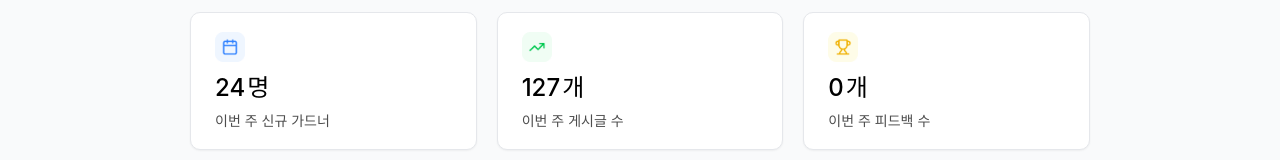
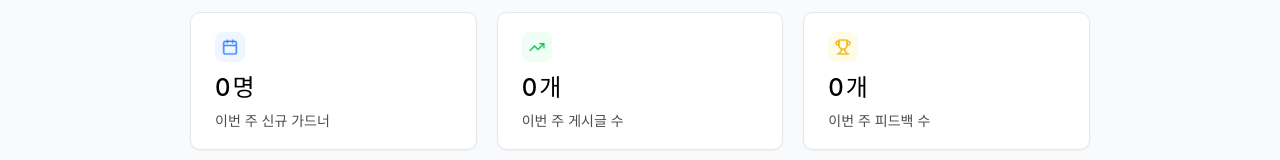
Before and after one commit to 2025-YU-SE/Gardener_web, a React (Vite) app: page /leader-board in a window 1280 px wide. Shown: the part 186-346 px from the top of the page. Built offline with nearby package versions, Linux system fonts and the light colour scheme; no server answers; a web font is replaced by a local one.

Commit message:
feat: 리더보드 상단 통계 영역 API 연동

```diff
--- a/src/api/leaderboardApi.js
+++ b/src/api/leaderboardApi.js
@@ -26,8 +26,8 @@ export const getFullLeaders = async (
   return response.data;
 };
 
-// 이번 주 피드백 수 조회
-export async function getWeeklyFeedbackCount() {
-  const res = await api.get("api/feedback/week");
+// 이번 주 통계(신규 유저/게시글/피드백 수) 조회
+export async function getWeeklyStats() {
+  const res = await api.get("/api/leaderboard/weekly-stats");
   return res.data;
 }
--- a/src/pages/LeaderBoard.jsx
+++ b/src/pages/LeaderBoard.jsx
@@ -9,11 +9,11 @@ import RankingBoard from "../components/leaderboard/RankingBoard.jsx";
 import {
   getTop3Leaders,
   getFullLeaders,
-  getWeeklyFeedbackCount,
+  getWeeklyStats,
 } from "../api/leaderboardApi";
 
 function LeaderBoard() {
-  const PAGE_SIZE = 10; // 한 페이지당 가져올 데이터 수
+  const PAGE_SIZE = 10;
   const [top3Leaders, setTop3Leaders] = useState([]);
   const [fullLeaders, setFullLeaders] = useState([]);
   const [pagingInfo, setPagingInfo] = useState({
@@ -25,29 +25,51 @@ function LeaderBoard() {
   const [loading, setLoading] = useState(true);
   const [currentCriteria, setCurrentCriteria] = useState("points");
 
-  // 이번 주 피드백 수
-  const [weeklyFeedbackCount, setWeeklyFeedbackCount] = useState(0);
+  // 이번 주 통계 (신규 가드너 / 게시글 / 피드백)
+  const [weeklyStats, setWeeklyStats] = useState({
+    newUsersCount: 0,
+    newPostsCount: 0,
+    newFeedbacksCount: 0,
+  });
 
   // 상단 통계 카드 데이터
   const stats = [
-    { icon: icon1, value: 24, unit: "명", label: "이번 주 신규 가드너" },
-    { icon: icon2, value: 127, unit: "개", label: "이번 주 게시글 수" },
+    {
+      icon: icon1,
+      value: weeklyStats.newUsersCount ?? 0,
+      unit: "명",
+      label: "이번 주 신규 가드너",
+    },
+    {
+      icon: icon2,
+      value: weeklyStats.newPostsCount ?? 0,
+      unit: "개",
+      label: "이번 주 게시글 수",
+    },
     {
       icon: icon3,
-      value: weeklyFeedbackCount ?? 0,
+      value: weeklyStats.newFeedbacksCount ?? 0,
       unit: "개",
       label: "이번 주 피드백 수",
     },
   ];
 
-  // 이번 주 피드백 수 로딩
-  const fetchWeeklyFeedback = async () => {
+  // 이번 주 통계 로딩
+  const fetchWeeklyStatsData = async () => {
     try {
-      const count = await getWeeklyFeedbackCount();
-      setWeeklyFeedbackCount(Number(count) || 0);
+      const data = await getWeeklyStats();
+      setWeeklyStats({
+        newUsersCount: Number(data.newUsersCount) || 0,
+        newPostsCount: Number(data.newPostsCount) || 0,
+        newFeedbacksCount: Number(data.newFeedbacksCount) || 0,
+      });
     } catch (error) {
-      console.error("Failed to fetch weekly feedback count:", error);
-      setWeeklyFeedbackCount(0);
+      console.error("Failed to fetch weekly stats:", error);
+      setWeeklyStats({
+        newUsersCount: 0,
+        newPostsCount: 0,
+        newFeedbacksCount: 0,
+      });
     }
   };
 
@@ -116,7 +138,7 @@ function LeaderBoard() {
   useEffect(() => {
     fetchTop3Leaders(currentCriteria);
     fetchFullLeaders(currentCriteria, 0);
-    fetchWeeklyFeedback();
+    fetchWeeklyStatsData();
   }, []);
 
   return (
```
